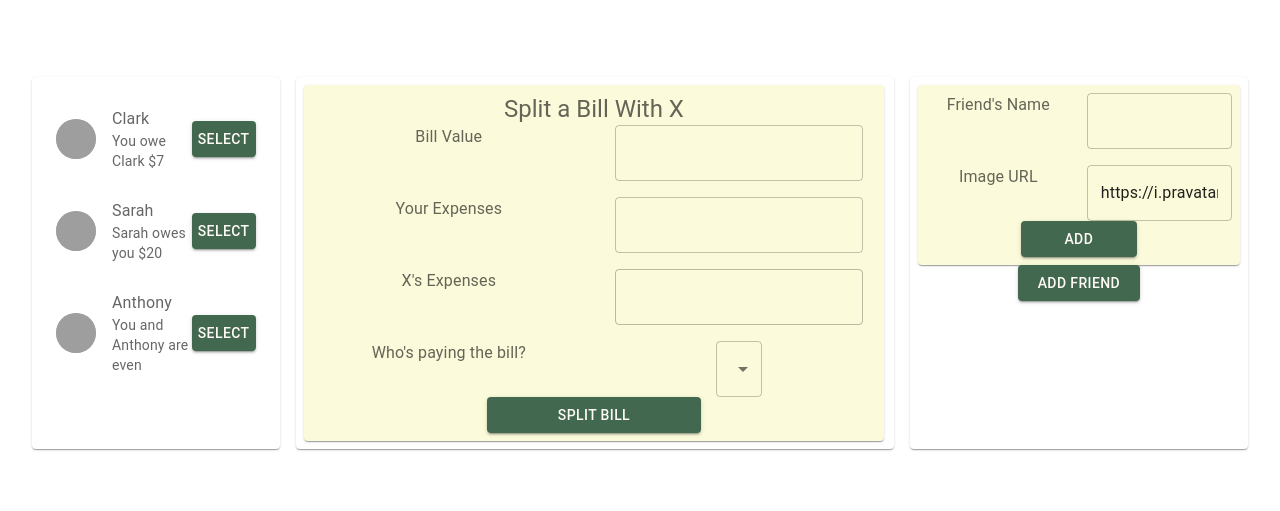
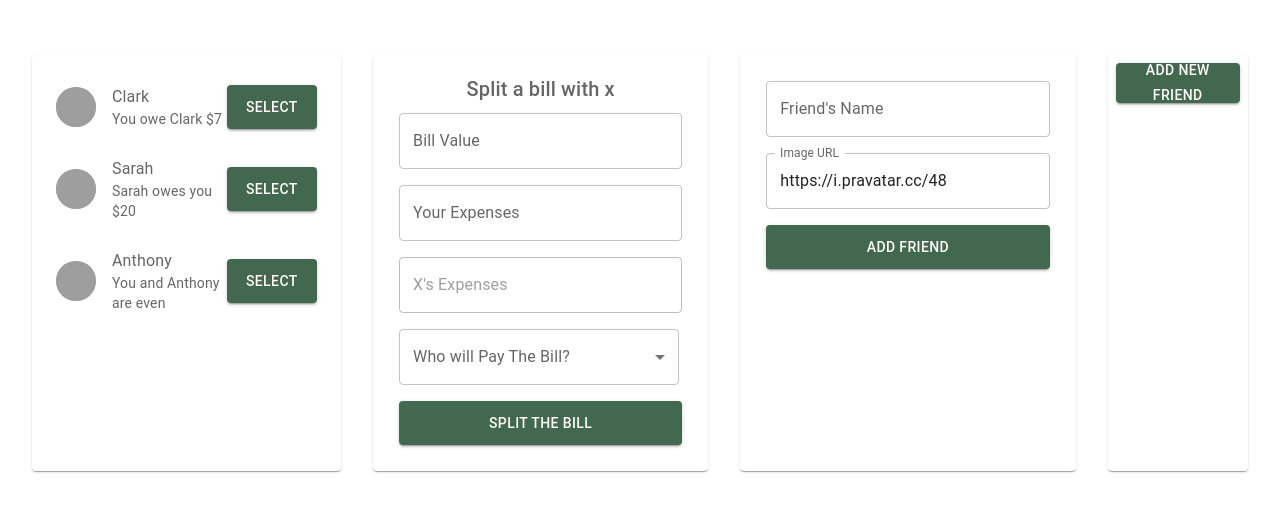
Before and after one commit to HughOwenPanopio/Bill-Calculator, a React (Vite) app: page / in a window 1280 px wide. Shown: the part 137-648 px from the top of the page. Built offline with nearby package versions, Linux system fonts and the light colour scheme; grey boxes are pictures that could not be loaded.

Commit message:
Completed the components using MUI, added function to FormAddFriend

```diff
--- a/package.json
+++ b/package.json
@@ -14,9 +14,12 @@
     "@emotion/styled": "^11.11.0",
     "@mui/material": "^5.15.12",
     "@mui/styled-engine-sc": "^6.0.0-alpha.17",
+    "crypto": "^1.0.1",
+    "prop-types": "^15.8.1",
     "react": "^18.2.0",
     "react-dom": "^18.2.0",
-    "styled-components": "^6.1.8"
+    "styled-components": "^6.1.8",
+    "uuid": "^9.0.1"
   },
   "devDependencies": {
     "@types/react": "^18.2.56",
--- a/src/App.jsx
+++ b/src/App.jsx
@@ -1,11 +1,10 @@
+import { Paper, Stack } from '@mui/material'
 import './App.css'
-import FriendsList from './Components/FriendsList/index'
-import FormAddFriend from './Components/FormAddFriend/index'
-import FormSplitBill from './Components/FormSplitBill/index'
-import SharedButton from './Components/Button/index'
-import Paper from '@mui/material/Paper'
+import SharedButton from './Components/Button'
+import FormAddFriend from './Components/FormAddFriend'
+import FormSplitBill from './Components/FormSplitBill'
+import FriendsList from './Components/FriendsList'
 import { styled } from '@mui/material/styles'
-import { Stack } from '@mui/material'
 import { initialFriends } from './data'
 import { useState } from 'react'
 
@@ -18,24 +17,29 @@ const Item = styled(Paper)(({ theme }) => ({
 }))
 
 function App() {
-  const [friends, setFriends] = useState(initialFriends)
+  const [newFriend, setNewFriend] = useState(initialFriends)
 
   function handleAddFriend(friend) {
-    setFriends((friends) => [...friends, friend])
+    setNewFriend((newFriend) => [...newFriend, friend])
   }
 
   return (
     <>
-      <Stack direction={{ sm: 'column', md: 'row' }} spacing={2}>
+      <Stack
+        direction={{ xs: 'column', sm: 'row' }}
+        spacing={{ xs: 1, sm: 2, md: 4 }}
+      >
         <Item>
-          <FriendsList friends={friends} />
+          <FriendsList friends={newFriend} />
         </Item>
         <Item>
           <FormSplitBill />
         </Item>
         <Item>
           <FormAddFriend onAddFriend={handleAddFriend} />
-          <SharedButton>Add Friend</SharedButton>
+        </Item>
+        <Item>
+          <SharedButton>Add New Friend</SharedButton>
         </Item>
       </Stack>
     </>
--- a/src/Components/Button/index.jsx
+++ b/src/Components/Button/index.jsx
@@ -1,16 +1,21 @@
+// import Button from '@mui/material/Button'
 import PropTypes from 'prop-types'
 import { GenButton } from './style'
 
-function SharedButton({ children }) {
+function SharedButton({ children, onClick }) {
   return (
-    <GenButton variant="contained" size="medium">
-      {children}
-    </GenButton>
+    <>
+      <GenButton variant="contained" onClick={onClick} type="submit">
+        {children}
+      </GenButton>
+    </>
   )
 }
 
 SharedButton.propTypes = {
   children: PropTypes.string,
+  onClick: PropTypes.func,
+  onSubmit: PropTypes.func,
 }
 
 export default SharedButton
--- a/src/Components/Button/style.js
+++ b/src/Components/Button/style.js
@@ -2,8 +2,9 @@ import styled from '@emotion/styled'
 import { Button } from '@mui/material'
 
 export const GenButton = styled(Button)({
-  width: '38%',
+  width: '100%',
   height: '10%',
+  padding: '10px',
   backgroundColor: '#436850',
   color: '#FEFBF6',
   '&:hover': { backgroundColor: '#12372A' },
--- a/src/Components/FormAddFriend/index.jsx
+++ b/src/Components/FormAddFriend/index.jsx
@@ -1,18 +1,11 @@
-import { FormLabel, Paper, TextField, styled } from '@mui/material'
-import Grid from '@mui/material/Grid'
+import TextField from '@mui/material/TextField'
+import Box from '@mui/material/Box'
+import SharedButton from '../Button'
 import { useState } from 'react'
-import SharedButton from '../Button'
+import { Stack } from '@mui/material'
 import PropTypes from 'prop-types'
 
-const Form = styled(Paper)(({ theme }) => ({
-  backgroundColor: theme.palette.mode === 'dark' ? '#1A2027' : '#FBFADA',
-  ...theme.typography.body2,
-  padding: theme.spacing(1),
-  textAlign: 'center',
-  color: theme.palette.text.secondary,
-}))
-
-function FormAddFriend() {
+function FormAddFriend({ onAddFriend }) {
   const [name, setName] = useState('')
   const [image, setImage] = useState('https://i.pravatar.cc/48')
 
@@ -21,52 +14,55 @@ function FormAddFriend() {
   function handleSubmit(e) {
     e.preventDefault()
 
+    if (!name || !image) return
+
     const newFriend = {
       id,
       name,
       image: `${image}?=${id}`,
       balance: 0,
     }
-    console.log(newFriend)
+    onAddFriend(newFriend)
+
+    setName('')
+    setImage('https://i.pravatar.cc/48')
   }
 
   return (
-    <>
-      <Form sx={{ width: '95%' }} onSubmit={handleSubmit}>
-        <Grid container spacing={2}>
-          <Grid item xs={6}>
-            <FormLabel variant="subtitle2">Friend&apos;s Name</FormLabel>
-          </Grid>
-          <Grid item xs={6}>
+    <div>
+      <form onSubmit={handleSubmit} style={{ padding: 10 }}>
+        <Box
+          sx={{
+            '& > :not(style)': { m: 1, width: '36ch' },
+          }}
+          noValidate
+          autoComplete="off"
+        >
+          <Stack spacing={2}>
             <TextField
               id="outlined-basic"
-              label=""
+              label="Friend's Name"
               variant="outlined"
               value={name}
               onChange={(e) => setName(e.target.value)}
             />
-          </Grid>
-          <Grid item xs={6}>
-            <FormLabel variant="subtitle2">Image URL</FormLabel>
-          </Grid>
-          <Grid item xs={6}>
             <TextField
               id="outlined-basic"
-              label=""
+              label="Image URL"
               variant="outlined"
               value={image}
               onChange={(e) => setImage(e.target.value)}
             />
-          </Grid>
-        </Grid>
-        <SharedButton>Add</SharedButton>
-      </Form>
-    </>
+            <SharedButton>Add Friend</SharedButton>
+          </Stack>
+        </Box>
+      </form>
+    </div>
   )
 }
 
 FormAddFriend.propTypes = {
-  onAddFriend: PropTypes.func,
+  onAddFriend: PropTypes.func.isRequired,
 }
 
 export default FormAddFriend
--- a/src/Components/FormSplitBill/index.jsx
+++ b/src/Components/FormSplitBill/index.jsx
@@ -1,58 +1,74 @@
-import { styled } from '@mui/material/styles'
 import {
-  FormLabel,
-  Grid,
+  Box,
+  FormControl,
+  InputLabel,
   MenuItem,
-  Paper,
+  OutlinedInput,
   Select,
+  Stack,
   TextField,
   Typography,
 } from '@mui/material'
 import SharedButton from '../Button'
 
-const Form = styled(Paper)(({ theme }) => ({
-  backgroundColor: theme.palette.mode === 'dark' ? '#1A2027' : '#FBFADA',
-  ...theme.typography.body2,
-  padding: theme.spacing(1),
-  textAlign: 'center',
-  color: theme.palette.text.secondary,
-}))
+// function getStyles(name, personName, theme) {
+//   return {
+//     fontWeight:
+//       personName.indexOf(name) === -1
+//         ? theme.typography.fontWeightRegular
+//         : theme.typography.fontWeightMedium,
+//   }
+// }
 
 function FormSplitBill() {
   return (
-    <Form sx={{ width: '97%' }}>
-      <Typography variant="h5">Split a Bill With X</Typography>
-      <Grid container spacing={2}>
-        <Grid item xs={6}>
-          <FormLabel variant="subtitle2">Bill Value</FormLabel>
-        </Grid>
-        <Grid item xs={6}>
-          <TextField id="outlined-basic" label="" variant="outlined" />
-        </Grid>
-        <Grid item xs={6}>
-          <FormLabel variant="subtitle2">Your Expenses</FormLabel>
-        </Grid>
-        <Grid item xs={6}>
-          <TextField id="outlined-basic" label="" variant="outlined" />
-        </Grid>
-        <Grid item xs={6}>
-          <FormLabel variant="subtitle2">X&apos;s Expenses</FormLabel>
-        </Grid>
-        <Grid item xs={6}>
-          <TextField id="outlined-basic" label="" variant="outlined" disabled />
-        </Grid>
-        <Grid item xs={6}>
-          <FormLabel variant="subtitle2">Who&apos;s paying the bill?</FormLabel>
-        </Grid>
-        <Grid item xs={6}>
-          <Select labelId="demo-simple-select-label" id="demo-simple-select">
-            <MenuItem>I Will Pay</MenuItem>
-            <MenuItem>X Will Pay</MenuItem>
-          </Select>
-        </Grid>
-      </Grid>
-      <SharedButton>Split Bill</SharedButton>
-    </Form>
+    <>
+      <form style={{ padding: 10 }}>
+        <Typography variant="h6">Split a bill with x</Typography>
+        <Box
+          sx={{
+            '& > :not(style)': { m: 1, width: '36ch' },
+          }}
+          noValidate
+          autoComplete="off"
+        >
+          <Stack spacing={2}>
+            <TextField
+              id="outlined-basic"
+              label="Bill Value"
+              variant="outlined"
+            />
+            <TextField
+              id="outlined-basic"
+              label="Your Expenses"
+              variant="outlined"
+            />
+            <TextField
+              id="outlined-basic"
+              label="X's Expenses"
+              variant="outlined"
+              disabled
+            />
+
+            <FormControl sx={{ m: 1, width: 280 }}>
+              <InputLabel id="demo-multiple-name-label">
+                Who will Pay The Bill?
+              </InputLabel>
+              <Select
+                labelId="demo-multiple-name-label"
+                id="demo-multiple-name"
+                input={<OutlinedInput label="Who Will Pay The Bill?" />}
+              >
+                <MenuItem value="user">You</MenuItem>
+                <MenuItem value="friend">x</MenuItem>
+              </Select>
+            </FormControl>
+
+            <SharedButton>Split The Bill</SharedButton>
+          </Stack>
+        </Box>
+      </form>
+    </>
   )
 }
 
--- a/src/Components/Friend/index.jsx
+++ b/src/Components/Friend/index.jsx
@@ -1,10 +1,17 @@
-import { ListItem, ListItemAvatar, Avatar, ListItemText } from '@mui/material'
+import { ListItem, ListItemAvatar, ListItemText } from '@mui/material'
+import Avatar from '@mui/material/Avatar'
+import PropTypes from 'prop-types'
 import SharedButton from '../Button'
-import PropTypes from 'prop-types'
 
 function Friend({ friend }) {
+  function handleSelect(e) {
+    e.preventDefault()
+    alert('Please select a friend')
+    console.log('you selected a friend')
+  }
+
   return (
-    <>
+    <div>
       <ListItem>
         <ListItemAvatar>
           <Avatar>
@@ -12,25 +19,24 @@ function Friend({ friend }) {
           </Avatar>
         </ListItemAvatar>
         <ListItemText
+          sx={{ width: '150%' }}
           primary={friend.name}
           secondary={
-            <>
-              {friend.balance < 0
-                ? `You owe ${friend.name} $${Math.abs(friend.balance)}`
-                : friend.balance > 0
-                ? `${friend.name} owes you $${friend.balance}`
-                : friend.balance === 0 && `You and ${friend.name} are even`}
-            </>
+            friend.balance < 0
+              ? `You owe ${friend.name} $${Math.abs(friend.balance)}`
+              : friend.balance > 0
+              ? `${friend.name} owes you $${Math.abs(friend.balance)}`
+              : friend.balance === 0 && `You and ${friend.name} are even`
           }
         />
-        <SharedButton>Select</SharedButton>
+        <SharedButton onClick={(e) => handleSelect(e)}>Select</SharedButton>
       </ListItem>
-    </>
+    </div>
   )
 }
 
 Friend.propTypes = {
-  friend: PropTypes.object,
+  friend: PropTypes.object.isRequired,
 }
 
 export default Friend
--- a/src/Components/FriendsList/index.jsx
+++ b/src/Components/FriendsList/index.jsx
@@ -1,11 +1,12 @@
-import { List } from '@mui/material'
+import List from '@mui/material/List'
+import PropTypes from 'prop-types'
+
 import Friend from '../Friend'
-import PropTypes from 'prop-types'
 
 function FriendsList({ friends }) {
   return (
     <>
-      <List sx={{ width: '100%', maxWidth: 360, bgcolor: 'background.paper' }}>
+      <List>
         {friends.map((friend) => (
           <Friend friend={friend} key={friend.id} />
         ))}
```
Also changed, not shown: 1 other file (tests, documents, lock files or other folders).
